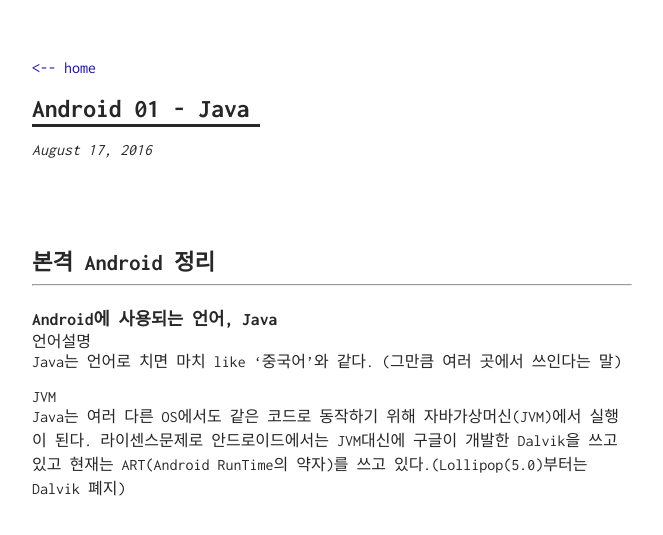
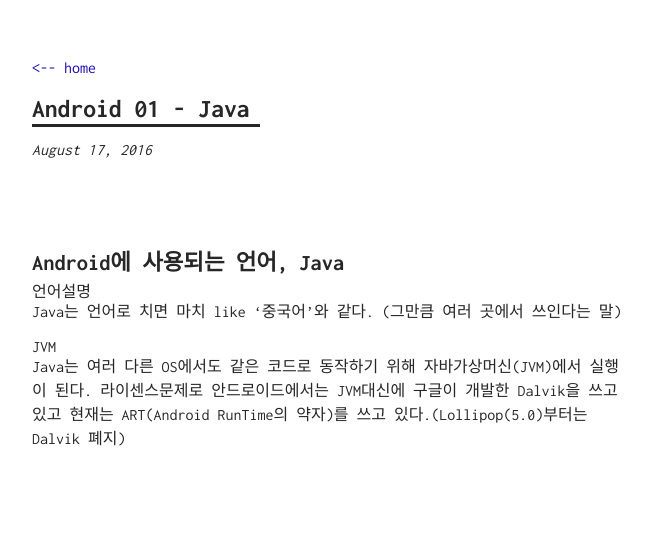
Before and after one commit to yands11/yands11.github.io, a Jekyll site: the page built from _posts/2016-08-17-android-01.md, in a window 1280 px wide. Shown: the top 535 px of the page, without its empty margins (308-971 px from the left). Built offline with Jekyll 4.4.1, drawn with Linux system fonts in a browser that asks for light colours.

Commit message:
reposting

```diff
--- a/_posts/2016-08-17-android-01.md
+++ b/_posts/2016-08-17-android-01.md
@@ -3,10 +3,7 @@
 title: Android 01 - Java
 ---
 
-# 본격 Android 정리
----
-
-## Android에 사용되는 언어, Java
+# Android에 사용되는 언어, Java
 
 ### 언어설명
 
```
Also changed, not shown: _posts/2016-08-17-android-02.md (+9 -1 lines), _posts/2016-08-17-android-03.md (+5 -1 lines), 3 other files.
